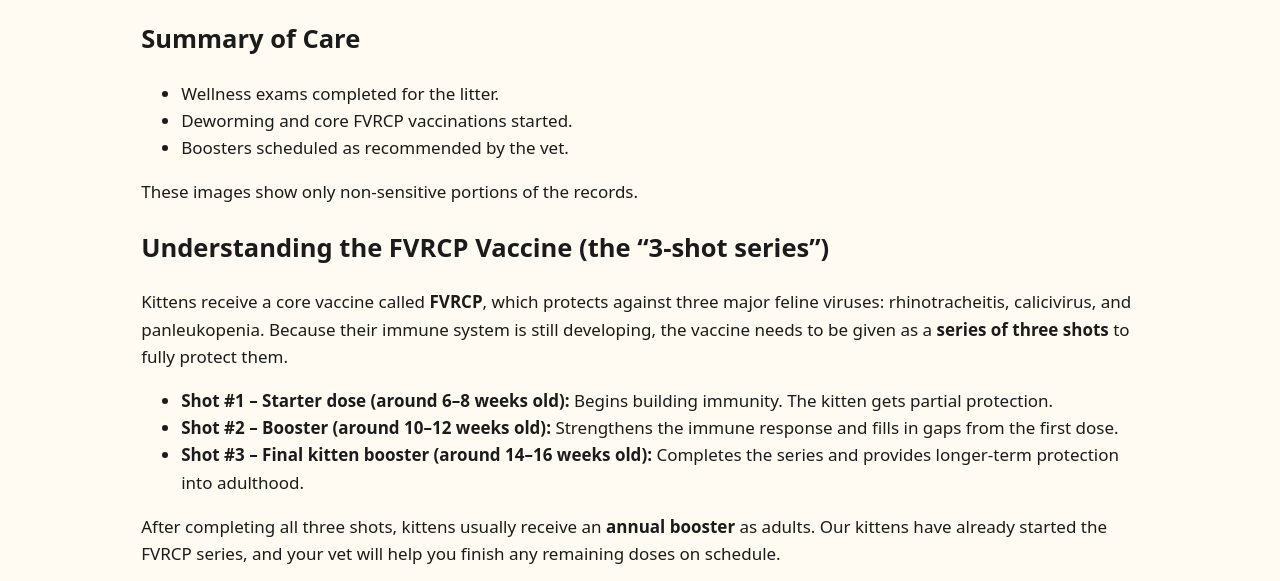
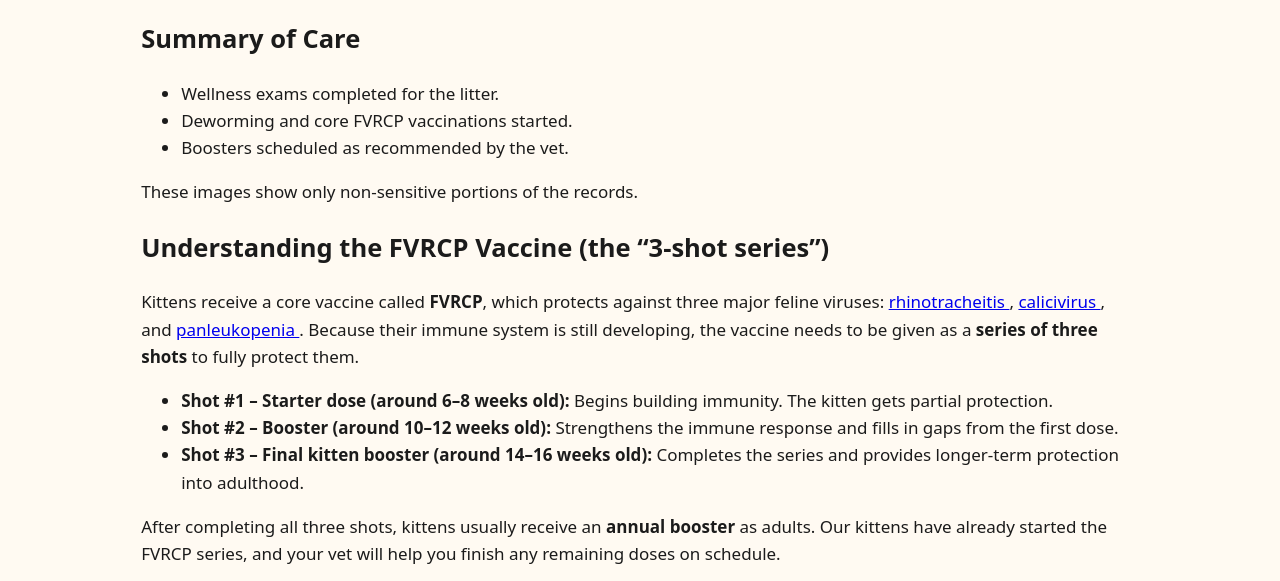
Before and after one commit to xfzhang823/sunnytabbies, a plain HTML site: page site/medical.html in a window 1280 px wide. Shown: the part 172-753 px from the top of the page. Drawn offline with Linux system fonts and the light colour scheme.

Commit message:
changed medical document page a bit - added links to wikipedia

```diff
--- a/site/medical.html
+++ b/site/medical.html
@@ -51,10 +51,30 @@
 
       <p>
         Kittens receive a core vaccine called <strong>FVRCP</strong>, which
-        protects against three major feline viruses: rhinotracheitis,
-        calicivirus, and panleukopenia. Because their immune system is still
-        developing, the vaccine needs to be given as a
-        <strong>series of three shots</strong> to fully protect them.
+        protects against three major feline viruses:
+        <a
+          href="https://en.wikipedia.org/wiki/Feline_viral_rhinotracheitis"
+          target="_blank"
+          rel="noopener noreferrer"
+        >
+          rhinotracheitis </a
+        >,
+        <a
+          href="https://en.wikipedia.org/wiki/Feline_calicivirus"
+          target="_blank"
+          rel="noopener noreferrer"
+        >
+          calicivirus </a
+        >, and
+        <a
+          href="https://en.wikipedia.org/wiki/Feline_panleukopenia"
+          target="_blank"
+          rel="noopener noreferrer"
+        >
+          panleukopenia </a
+        >. Because their immune system is still developing, the vaccine needs to
+        be given as a <strong>series of three shots</strong> to fully protect
+        them.
       </p>
 
       <ul>
```
